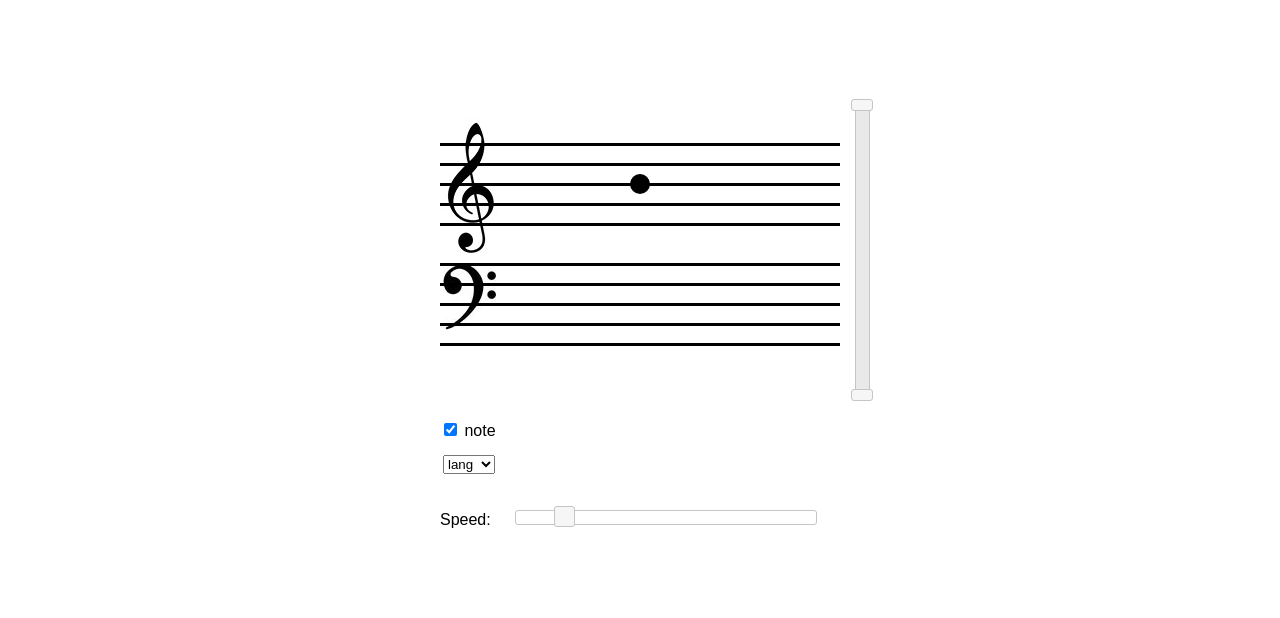
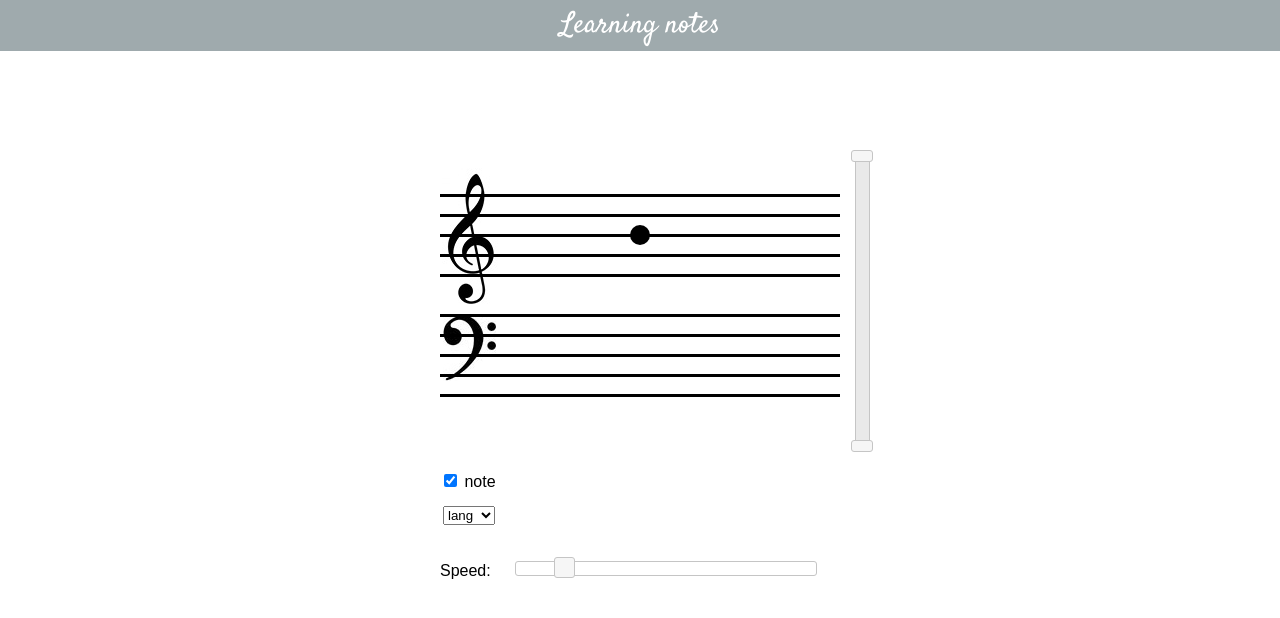
Before and after one commit to andrew-ml/learning-notes, a website: page index.html in a window 1280 px wide. Drawn offline with Linux system fonts and the light colour scheme.

Commit message:
header added

```diff
--- a/css/style.css
+++ b/css/style.css
@@ -1,8 +1,26 @@
 body {
+  font-family: sans-serif;
+  margin: 0;
+  padding: 0;
+}
+.app-wrapper {
   position: relative;
   width: 400px;
   margin: 100px auto 0;
-  font-family: sans-serif;
+}
+header {
+  padding: 5px;
+  background: #9faaad;
+  text-align: center;
+}
+header .logo {
+  color: #fff;
+  font-size: 29px;
+  font-family: Satisfy, cursive;
+}
+.container {
+  max-width: 1000px;
+  margin: 0 auto;
 }
 .key-box {
   position: relative;
--- a/index.html
+++ b/index.html
@@ -4,6 +4,7 @@
   <title>Learning Notes</title>
   <link rel="stylesheet" href="css/jquery-ui.css">
   <link rel="stylesheet" href="css/style.css">
+  <link href="https://fonts.googleapis.com/css?family=Satisfy" rel="stylesheet">
   <script src="js/vendor/jquery-2.2.4.min.js"></script>
   <script src="js/vendor/jquery-ui.min.js"></script>
   <script src="js/vendor/underscore-min.js"></script>
@@ -13,8 +14,13 @@
   <script src="js/app.js"></script>
 </head>
 <body>
+<header>
+  <div class="container">
+    <div class="logo">Learning notes</div>
+  </div>
+</header>
 
-<div id="app-element"></div>
+<div id="app-element" class="app-wrapper"></div>
 
 <script type="x-template/underscore" id="root-tpl">
   <div class="key-box key-box-1">
```
